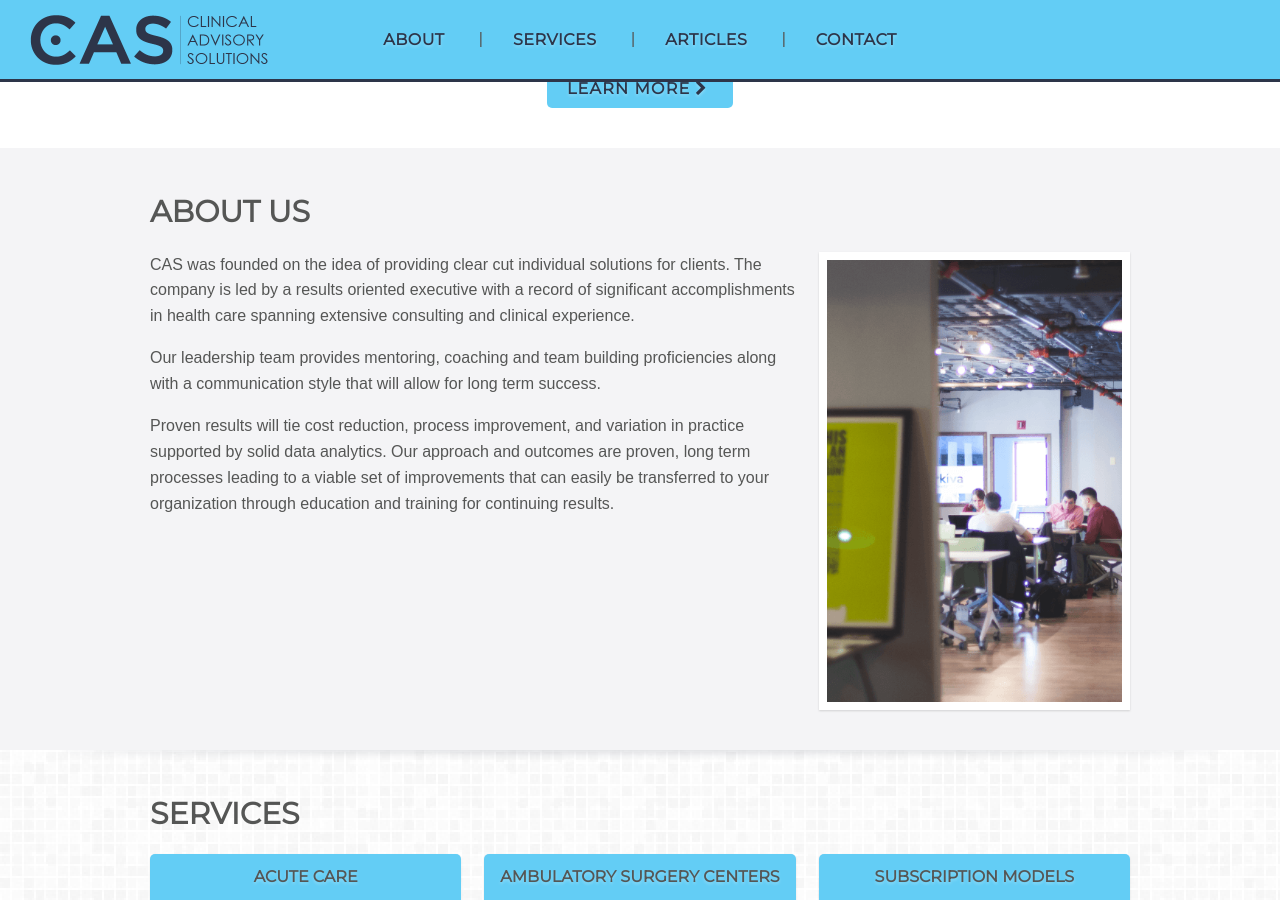
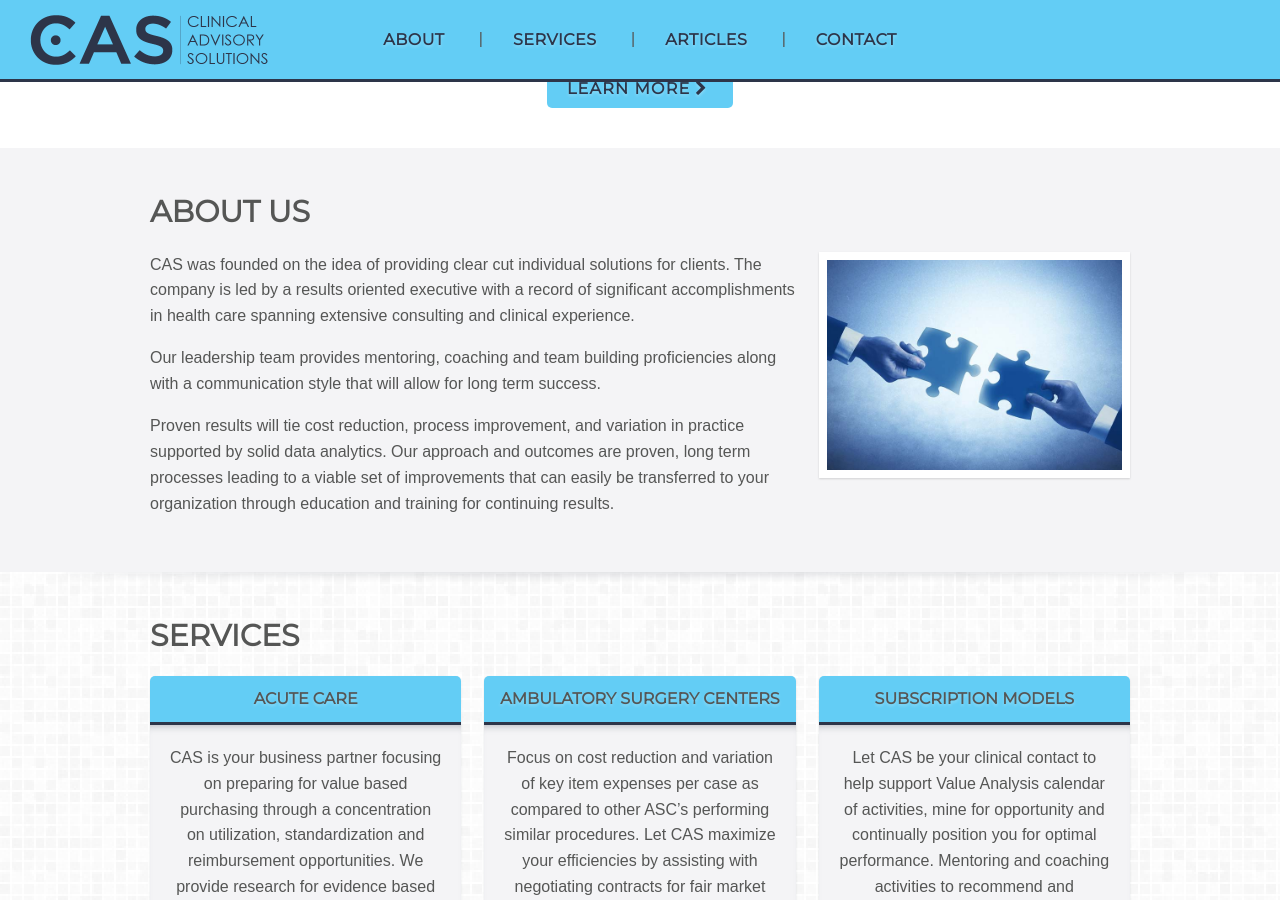
Before and after one commit to quattromani/clinicaladvisorysolutions, a Jekyll site: the page built from index.html, in a window 1280 px wide and 900 px high, scrolled down 599 px. Built offline with Jekyll 4.4.1, drawn with Linux system fonts in a browser that asks for light colours; nearby versions of some CDN libraries.

Commit message:
swapped about us image

```diff
--- a/_includes/about.html
+++ b/_includes/about.html
@@ -9,7 +9,7 @@
       <p>Proven results will tie cost reduction, process improvement, and variation in practice supported by solid data analytics. Our approach and outcomes are proven, long term processes leading to a viable set of improvements that can easily be transferred to your organization through education and training for continuing results.</p>
     </article>
     <aside>
-    <img src="/images/about-us.png" alt="about us">
+    <img src="/images/about-us.jpg" alt="about us">
     </aside>
   </section>
 </div>
```
Also changed, not shown: images/about-us.jpg (added).
